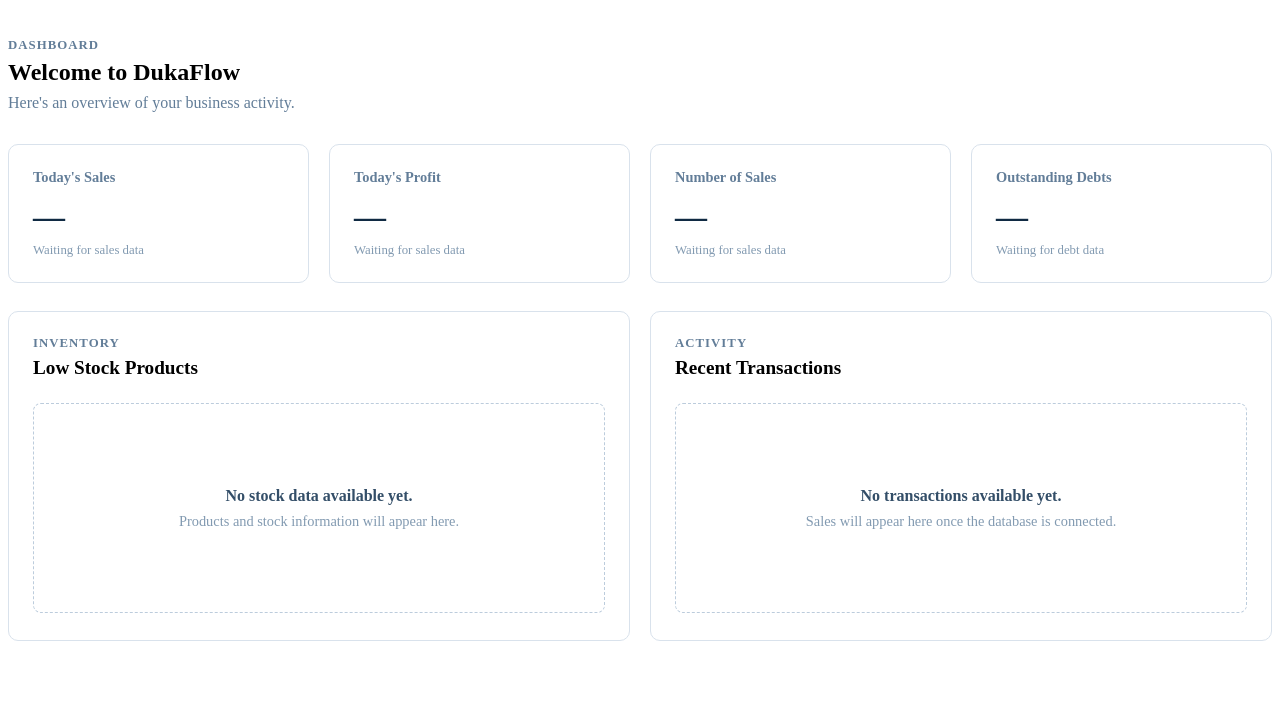
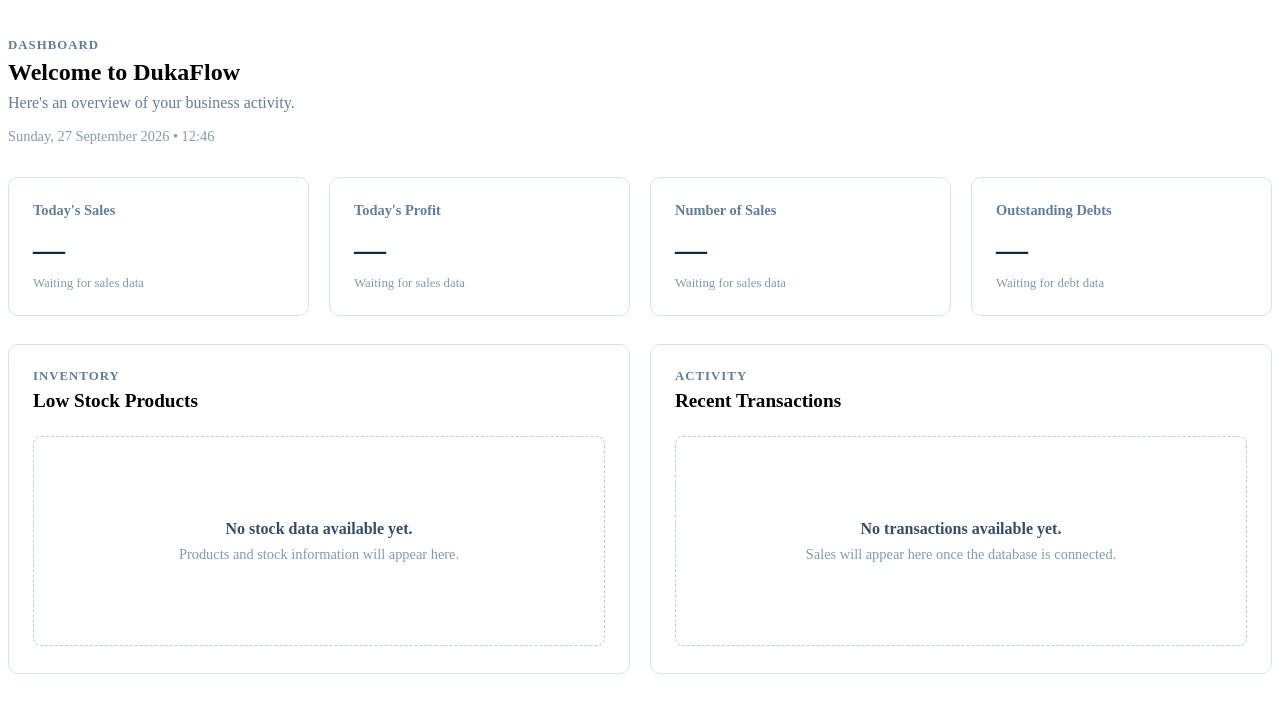
Before and after one commit to mlemetaelia11-sys/duka-flow, a plain HTML site: page frontend/index.html in a window 1280 px wide. Shown: the part 46-758 px from the top of the page. Drawn offline with Linux system fonts and the light colour scheme.

Commit message:
Add JavaScript foundation

```diff
--- a/frontend/css/style.css
+++ b/frontend/css/style.css
@@ -576,3 +576,9 @@
         min-width: 0;
     }
 }
+
+.current-date {
+    margin: 16px 0 0;
+    color: #829ab1;
+    font-size: 0.9rem;
+}
--- a/frontend/index.html
+++ b/frontend/index.html
@@ -29,9 +29,15 @@
         <section class="dashboard-heading">
     <div>
         <p class="section-label">Dashboard</p>
+
         <h1>Welcome to DukaFlow</h1>
+
         <p class="section-description">
             Here's an overview of your business activity.
+        </p>
+
+        <p id="current-date" class="current-date">
+            Loading date and time...
         </p>
     </div>
 </section>
@@ -98,5 +104,7 @@
 
     </main>
 
+    <script src="js/app.js"></script>
+
 </body>
 </html>
--- /dev/null
+++ b/frontend/js/app.js
@@ -0,0 +1,23 @@
+const currentDateElement = document.querySelector("#current-date");
+
+function updateCurrentDate() {
+    const now = new Date();
+
+    const formattedDate = now.toLocaleDateString("en-TZ", {
+        weekday: "long",
+        year: "numeric",
+        month: "long",
+        day: "numeric"
+    });
+
+    const formattedTime = now.toLocaleTimeString("en-TZ", {
+        hour: "2-digit",
+        minute: "2-digit"
+    });
+
+    currentDateElement.textContent = `${formattedDate} • ${formattedTime}`;
+}
+
+updateCurrentDate();
+
+setInterval(updateCurrentDate, 1000);
```
Lines whose indentation alone changed are shown as unchanged.
